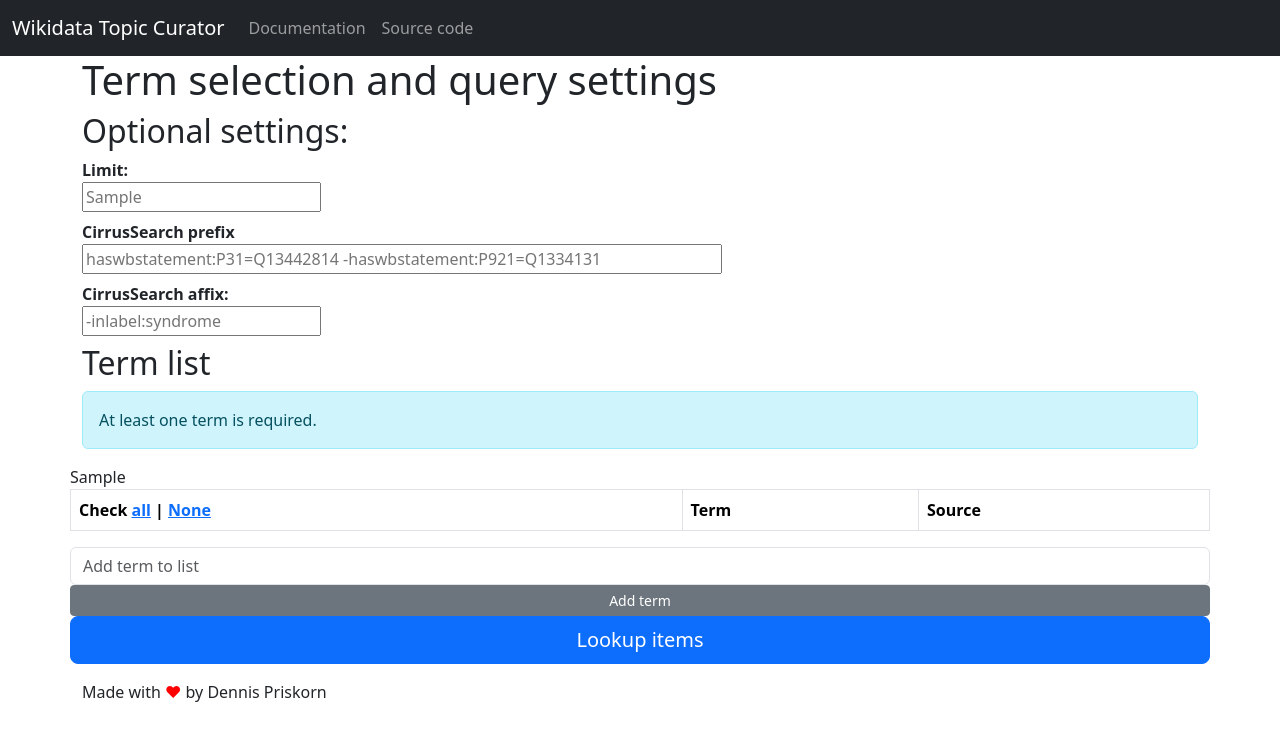
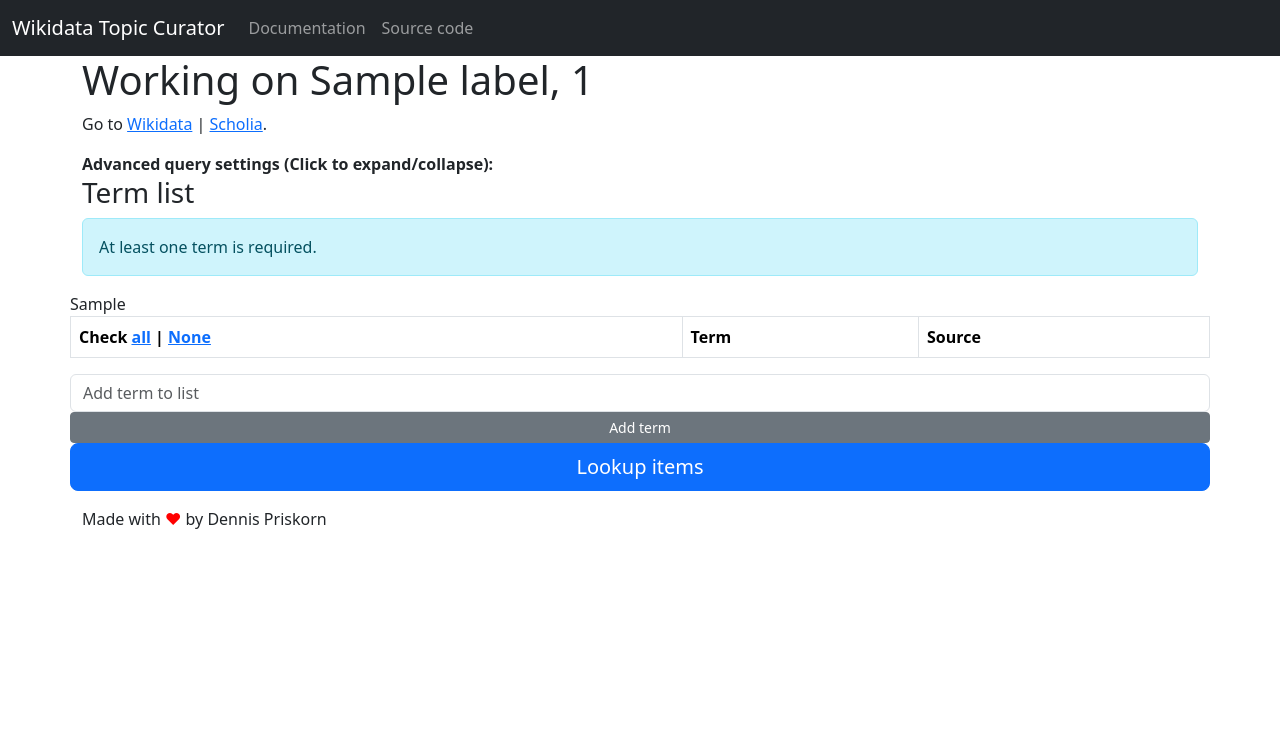
Before and after one commit to dpriskorn/WikidataTopicCurator, a Flask app: template templates/term.html in a window 1280 px wide. Shown: the top 741 px of the page. Run offline with Flask 3, Linux system fonts and the light colour scheme; the template is opened without the code that fills it: most values are stand-ins (such as "Sample title", 1, 10 or a date in 2020); lists and menus that the app fills with data are empty; parts of the project's set-up code (start-up, migrations or seed data) failed here and were passed over; some libraries are stand-ins or nearby versions.

Commit message:
feat: Hide advanced query settings by default

```diff
--- a/templates/term.html
+++ b/templates/term.html
@@ -2,34 +2,45 @@
 <html lang="en">
 
 {% include 'head.html' %}
-
+<style>
+    .hidden {
+      display: none;
+    }
+</style>
 <body>
 
 {% include 'navbar.html' %}
 
 <main class="container mb-3">
-    <h1>Term selection and query settings</h1>
+    <h1>Working on {{ label }}, {{ qid }}</h1>
+    <p>Go to <a href="{{ link }}">Wikidata</a> | <a href="https://scholia.toolforge.org/topic/{{ qid }}">Scholia</a>.</p>
     <div class="row">
         <form action="/results" method="get">
             <input type="hidden" name="lang" value="{{ lang }}">
             <input type="hidden" name="subgraph" value="{{ subgraph }}">
             <input type="hidden" name="qid" value="{{ qid }}">
-            <h2>Optional settings:</h2>
-            <div class="row">
-                <div class="section">
-                    <dt><label for="limit">Limit:</label></dt>
-                    <dd><input type="text" id="limit" name="limit" placeholder="{{ default_limit }}" title="We default to {{ default_limit }}."></dd>
+            <dt id="toggleBtn" class="cursor-pointer">Advanced query settings (Click to expand/collapse):</dt>
+                <div class="advancedQuerySettings hidden">
+                  <div class="row mb-3">
+                    <div class="col">
+                      <label for="limit" class="form-label">Limit:</label>
+                      <input type="text" id="limit" class="form-control" name="limit" placeholder="{{ default_limit }}" title="We default to {{ default_limit }}.">
+                    </div>
+                  </div>
+                  <div class="row mb-3">
+                    <div class="col">
+                      <label for="csp" class="form-label">CirrusSearch prefix:</label>
+                      <input type="text" id="csp" class="form-control" name="prefix" value="" placeholder="haswbstatement:P31=Q13442814 -haswbstatement:P921=Q1334131" title="This is used mainly to control which subset of the graph to work on. Defaults to scientific articles.">
+                    </div>
+                  </div>
+                  <div class="row mb-3">
+                    <div class="col">
+                      <label for="csa" class="form-label">CirrusSearch affix:</label>
+                      <input type="text" id="csa" class="form-control" name="affix" placeholder="-inlabel:syndrome" title="This is used mainly to exclude terms from the results">
+                    </div>
+                  </div>
                 </div>
-            </div>
-            <div class="row">
-                    <dt><label for="csp">CirrusSearch prefix</label></dt>
-                    <dd><input type="text" id="csp" name="prefix" value="" placeholder="haswbstatement:P31=Q13442814 -haswbstatement:P921=Q1334131" title="This is used mainly to control which subset of the graph to work on. Defaults to scientific articles."></dd>
-            </div>
-            <div class="row">
-                    <dt><label for="csa">CirrusSearch affix:</label></dt>
-                    <dd><input type="text" id="csa" name="affix" placeholder="-inlabel:syndrome" title="This is used mainly to exclude terms from the results"></dd>
-            </div>
-            <h2>Term list</h2>
+            <h3>Term list</h3>
             <p class="alert alert-info">At least one term is required.</p>
             <div class="row">
                 <!-- Dynamic list of strings -->
@@ -100,6 +111,10 @@
             checkboxes[i].checked = false;
         }
     }
+    document.getElementById('toggleBtn').addEventListener('click', function() {
+      var advancedSettings = document.querySelector('.advancedQuerySettings');
+      advancedSettings.classList.toggle('hidden');
+    });
 </script>
 
 {% include 'footer.html' %}
```
